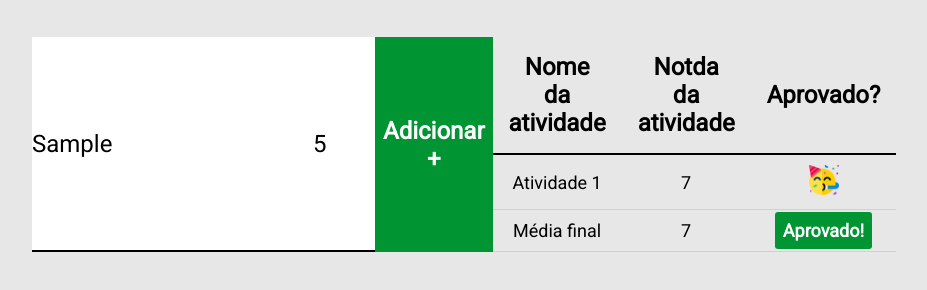
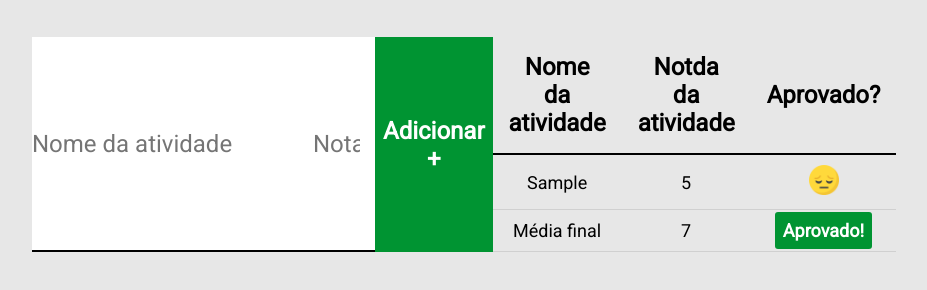
Before and after one commit to jessicawolfie/curso_ebac_frontend, a plain HTML site: page Projeto2_Front/index.html in a window 1280 px wide. Both pictures are taken after typing "Sample", "5" into the empty fields and a click on the button "Adicionar +". Shown: the part 150-440 px from the top of the page, without its empty margins (128-1055 px from the left). Drawn offline with Linux system fonts and the light colour scheme.

Commit message:
alteraçao no js

```diff
--- a/Projeto2_Front/index.html
+++ b/Projeto2_Front/index.html
@@ -16,8 +16,8 @@
             <h1>Calculadora de Médias</h1>
         </header>
         <form id="form-atividade">
-            <input type="text" required placeholder="Nome da atividade" />
-            <input type="number" max="10" min="0"required placeholder="Nota" />
+            <input type="text" id="nome-atividade" placeholder="Nome da atividade" />
+            <input type="number" id="nota-atividade" max="10" min="0"required placeholder="Nota" />
             <button type="submit">Adicionar +</button>
             <table cellspacing="0">
                 <thead>
--- a/Projeto2_Front/main.js
+++ b/Projeto2_Front/main.js
@@ -1,7 +1,48 @@
-const form = document.getElementById('form-atividade');
+const form = document.getElementById('form-atividade')
+const imgAprovado = '<img src="./images/aprovado.png" alt= "emoji celebrando"/>'
+const imgReprovado = '<img src="./images/reprovado.png" alt= "emoji decepcionado"/>'
+const atividades = [] //array vazio
+const notas = []
+
+let linhas = '' //string vazia
+
 form.addEventListener('submit', function(e){
-    e.preventDefault();
+    e.preventDefault()
 
-    const inputNomeAtividade = document.getElementById('nome-atividade');
-    const inputNotaAtividade = document.getElementById('nota-atividade');
+    adicionaLinha()
+    atualizaTabela ()
+    atualizaMediaFinal () //chamar função
 })
+
+function adicionaLinha() {
+const inputNomeAtividade = document.getElementById('nome-atividade')
+const inputNotaAtividade = document.getElementById('nota-atividade')
+
+atividades.push(inputNomeAtividade.value)
+notas.push(parseFloat(inputNotaAtividade.value))
+
+let linha = '<tr>' //abrir
+linha += `<td>${inputNomeAtividade.value}</td>`
+linha += `<td>${inputNotaAtividade.value}</td>`
+linha += `<td>${inputNotaAtividade.value >= 7 ? imgAprovado : imgReprovado}</td>` //?interrogação = if : dois pontos = else
+linha += `</tr>` //fechar 11
+
+linhas += linha
+
+inputNomeAtividade.value = ''
+inputNotaAtividade.value = ''
+}
+
+function atualizaTabela (){
+    const corpoTabela = document.querySelector('tbody')
+    corpoTabela.innerHTML = linhas
+}
+
+function atualizaMediaFinal (){
+    let somaDasNotas = 0
+
+    for(let i =0; 1 < notas.length; i++){
+        somaDasNotas += notas[i]
+    }
+    console.log(somaDasNotas)
+}
```
